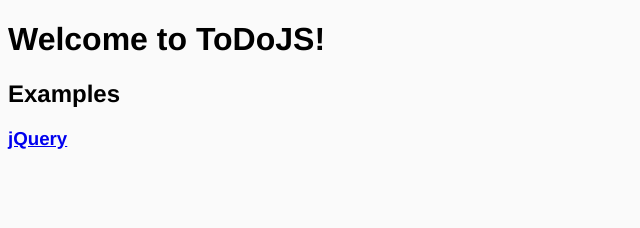
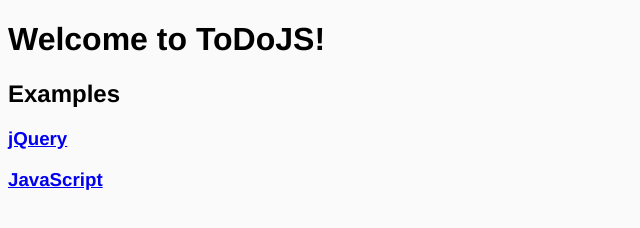
Before and after one commit to SevenZeroThree/ToDoJS, a website: page index.html in a window 1280 px wide. Shown: the whole page, without its empty margins (0-640 px from the left). Drawn offline with Linux system fonts and the light colour scheme.

Commit message:
add homepage link for JavaScript

```diff
--- a/index.html
+++ b/index.html
@@ -10,6 +10,9 @@
             <section>
                 <h3><a href="examples/jQuery">jQuery</a></h3>
             </section>
+            <section>
+                <h3><a href="examples/JavaScript">JavaScript</a></h3>
+            </section>
         </section>
     </body>
 </html>
```
